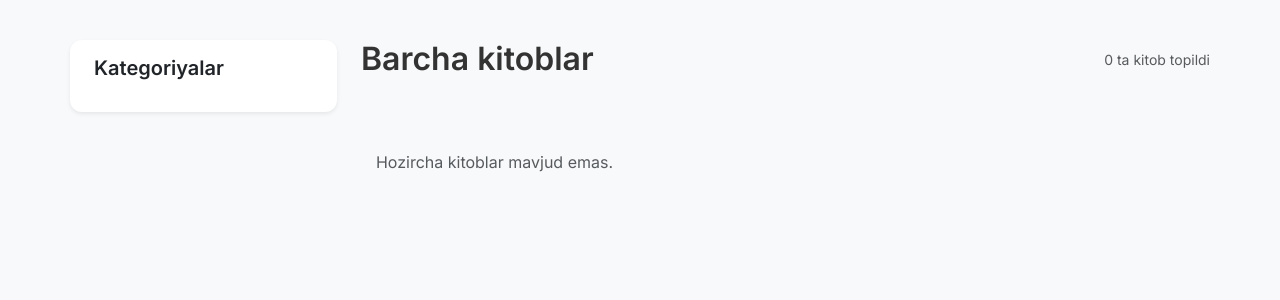
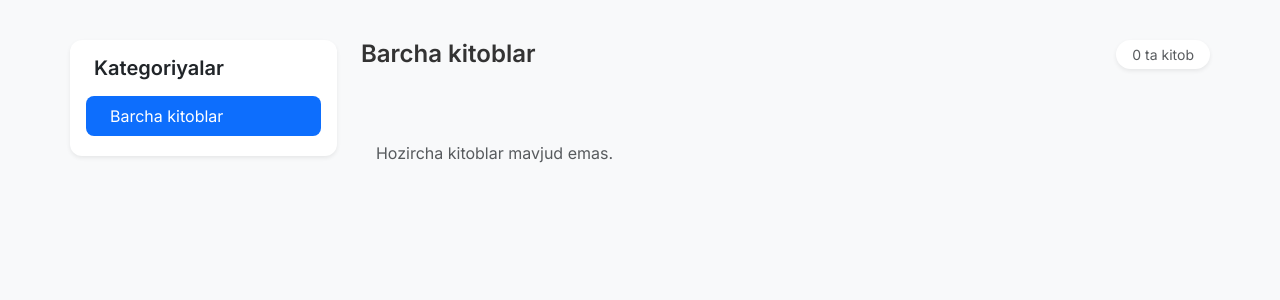
Before and after one commit to tokh1rovn1/bookonly, a Django app: page / in a window 1280 px wide. Shown: the part 57-357 px from the top of the page. Run offline with Django 5.2, Linux system fonts and the light colour scheme; data that the repository does not hold is empty.

Commit message:
dizayn yaxshilandi

```diff
--- a/books/views.py
+++ b/books/views.py
@@ -9,9 +9,20 @@ class BookListView(ListView):
     template_name = 'book_list.html'
     context_object_name = 'books'
 
+    def get_queryset(self):
+        # URL'dan category_id ni olish (masalan: ?category=1)
+        category_id = self.request.GET.get('category')
+        if category_id:
+            # Agar category_id bo'lsa, kitoblarni filtrlaymiz
+            return Book.objects.filter(category_id=category_id)
+        # Agar category_id bo'lmasa, hamma kitoblarni chiqaramiz
+        return Book.objects.all()
+
     def get_context_data(self, **kwargs):
         context = super().get_context_data(**kwargs)
         context['categories'] = Category.objects.all()
+        # Tanlangan kategoriyani belgilab qo'yish uchun (optional)
+        context['current_category'] = self.request.GET.get('category')
         return context
 
 
--- a/templates/book_list.html
+++ b/templates/book_list.html
@@ -3,24 +3,25 @@
 {% block title %}Kitoblar Ro'yxati - BooksOnly{% endblock %}
 
 {% block content %}
+<div class="d-lg-none mb-3">
+    <button class="btn btn-primary w-100 d-flex justify-content-between align-items-center" type="button" data-bs-toggle="offcanvas" data-bs-target="#categorySidebar">
+        <span><i class="bi bi-filter-left"></i> Kategoriyalar</span>
+        <i class="bi bi-chevron-right small"></i>
+    </button>
+</div>
+
 <div class="row">
-    <aside class="col-lg-3 mb-4">
-        <div class="card border-0 shadow-sm p-3" style="border-radius: 12px;">
+    <aside class="col-lg-3 d-none d-lg-block">
+        <div class="card border-0 shadow-sm p-3 sticky-top" style="border-radius: 12px; top: 80px;">
             <h5 class="fw-bold mb-3 px-2">Kategoriyalar</h5>
-            <div class="list-group list-group-flush">
-                {% for cat in categories %}
-                <a href="#" class="list-group-item list-group-item-action border-0 rounded-3 mb-1 py-2">
-                    <i class="bi bi-chevron-right small me-2"></i> {{ cat.name }}
-                </a>
-                {% endfor %}
-            </div>
+            {% include 'includes/category_list.html' %}
         </div>
     </aside>
 
     <div class="col-lg-9">
         <div class="d-flex justify-content-between align-items-center mb-4">
-            <h2 class="fw-bold m-0">Barcha kitoblar</h2>
-            <span class="text-muted small">{{ books|length }} ta kitob topildi</span>
+            <h2 class="fw-bold m-0 h4">Barcha kitoblar</h2>
+            <span class="text-muted small bg-white px-3 py-1 rounded-pill shadow-sm">{{ books|length }} ta kitob</span>
         </div>
 
         <div class="row row-cols-1 row-cols-md-2 row-cols-xl-3 g-4">
@@ -37,14 +38,11 @@
                             <span class="badge bg-white text-dark shadow-sm">{{ book.category.name }}</span>
                         </div>
                     </div>
-
-                    <div class="card-body p-3">
+                    <div class="card-body p-3 text-center">
                         <p class="text-muted small mb-1">{{ book.author.name }}</p>
                         <h6 class="card-title fw-bold mb-2 text-truncate">{{ book.title }}</h6>
                         <p class="text-primary fw-bold mb-3">{{ book.price }} so'm</p>
-                        <a href="{% url 'book_detail' book.pk %}" class="btn btn-outline-primary btn-sm w-100 rounded-pill">
-                            Tafsilotlar
-                        </a>
+                        <a href="{% url 'book_detail' book.pk %}" class="btn btn-outline-primary btn-sm w-100 rounded-pill">Tafsilotlar</a>
                     </div>
                 </div>
             </div>
@@ -57,24 +55,28 @@
     </div>
 </div>
 
+<div class="offcanvas offcanvas-start" tabindex="-1" id="categorySidebar" aria-labelledby="categorySidebarLabel">
+    <div class="offcanvas-header border-bottom">
+        <h5 class="offcanvas-title fw-bold" id="categorySidebarLabel">Kategoriyalar</h5>
+        <button type="button" class="btn-close" data-bs-dismiss="offcanvas" aria-label="Close"></button>
+    </div>
+    <div class="offcanvas-body">
+        {% include 'includes/category_list.html' %}
+    </div>
+</div>
+
 <style>
-    /* Qo'shimcha effektlar */
+    /* Faol kategoriya stili */
+    .list-group-item.active {
+        background-color: #0d6efd !important;
+        border-color: #0d6efd !important;
+        color: white !important;
+    }
     .hover-shadow:hover {
         transform: translateY(-5px);
         box-shadow: 0 10px 20px rgba(0,0,0,0.1) !important;
     }
-    .transition-all {
-        transition: all 0.3s ease;
-    }
-    .list-group-item-action:hover {
-        background-color: #f0f7ff;
-        color: #0d6efd;
-    }
-    .text-truncate {
-        display: block;
-        white-space: nowrap;
-        overflow: hidden;
-        text-overflow: ellipsis;
-    }
+    .transition-all { transition: all 0.3s ease; }
+    .text-truncate { overflow: hidden; text-overflow: ellipsis; white-space: nowrap; }
 </style>
 {% endblock %}
--- /dev/null
+++ b/templates/includes/category_list.html
@@ -0,0 +1,12 @@
+<div class="list-group list-group-flush">
+    <a href="{% url 'book_list' %}" class="list-group-item list-group-item-action border-0 rounded-3 mb-1 py-2 {% if not current_category %}active{% endif %}">
+        <i class="bi bi-grid-fill me-2"></i> Barcha kitoblar
+    </a>
+
+    {% for cat in categories %}
+    <a href="?category={{ cat.id }}"
+       class="list-group-item list-group-item-action border-0 rounded-3 mb-1 py-2 {% if current_category == cat.id|stringformat:'s' %}active{% endif %}">
+        <i class="bi bi-chevron-right small me-2"></i> {{ cat.name }}
+    </a>
+    {% endfor %}
+</div>
```
